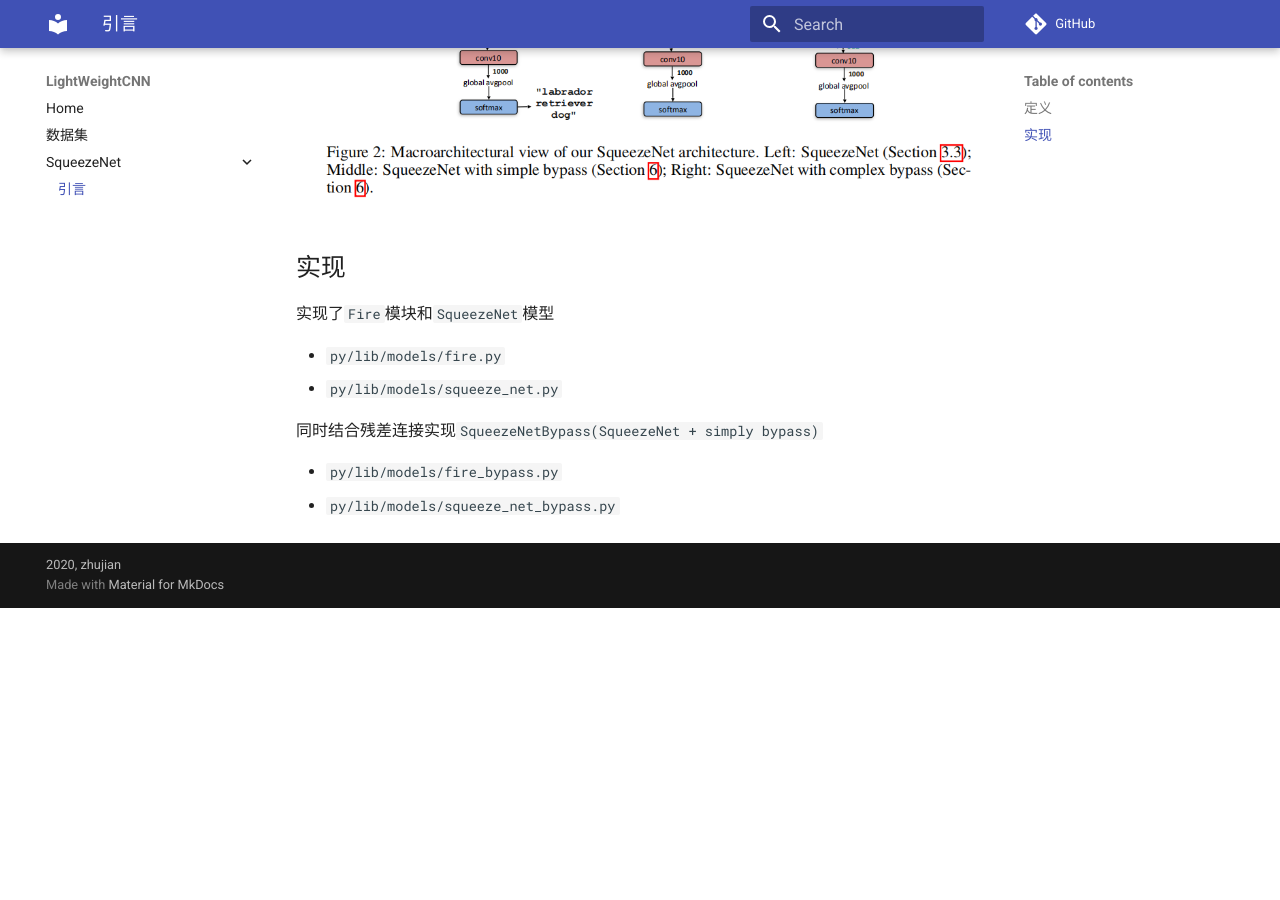
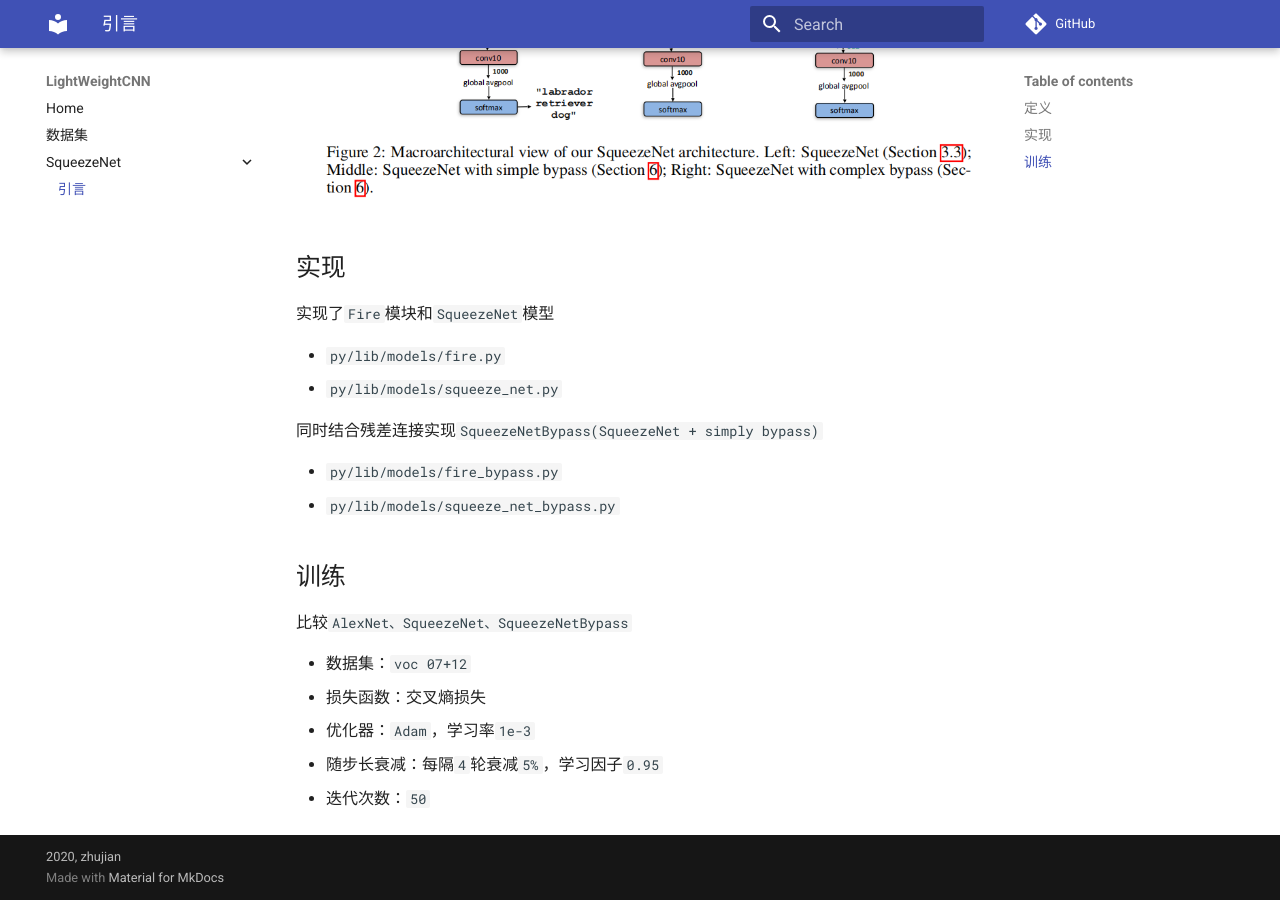
Before and after one commit to deep-learning-algorithm/LightWeightCNN, an MkDocs documentation site: the page built from docs/squeezenet/index.md, in a window 1280 px wide and 900 px high, scrolled down 1134 px. Built offline with MkDocs 1.6.1 and Material for MkDocs 9.7.7, drawn with Linux system fonts in a browser that asks for light colours; comment, search, counter and statistics services are not loaded; before the commit the page ends 1742 px from its top, so only the background shows below that.

Commit message:
docs(squeezenet): 训练

```diff
--- a/docs/squeezenet/index.md
+++ b/docs/squeezenet/index.md
@@ -24,3 +24,13 @@
 
 * `py/lib/models/fire_bypass.py`
 * `py/lib/models/squeeze_net_bypass.py`
+
+## 训练
+
+比较`AlexNet、SqueezeNet、SqueezeNetBypass`
+
+* 数据集：`voc 07+12`
+* 损失函数：交叉熵损失
+* 优化器：`Adam`，学习率`1e-3`
+* 随步长衰减：每隔`4`轮衰减`5%`，学习因子`0.95`
+* 迭代次数：`50`
```
